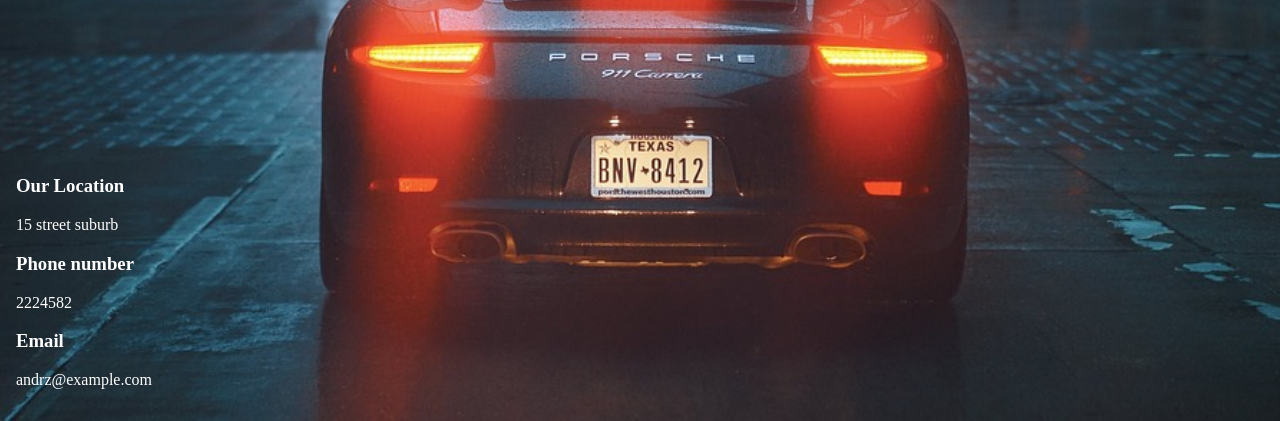
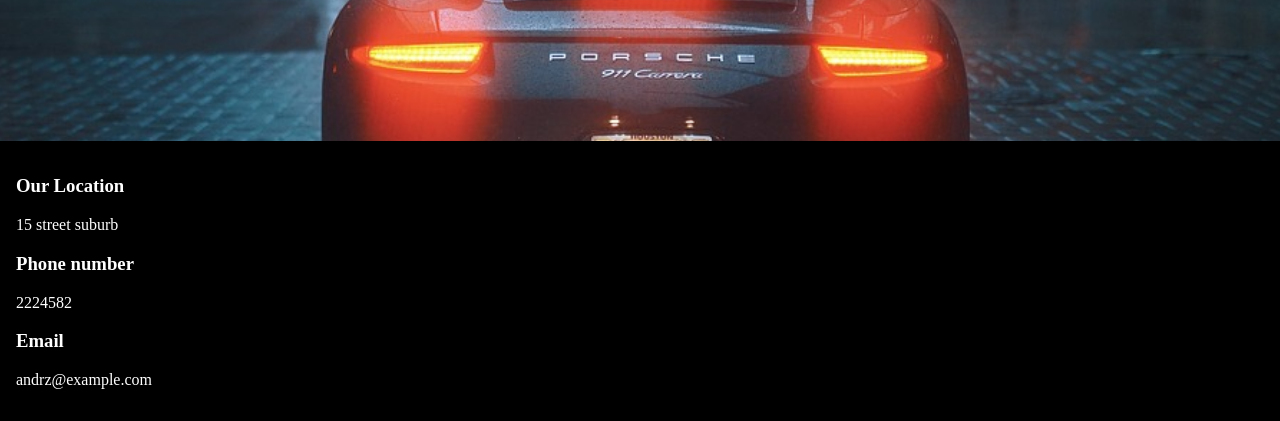
Before and after one commit to andrz-zack/Proyecto_frontend, a plain HTML site: page index.html in a window 1280 px wide. Shown: the part 379-800 px from the top of the page. Drawn offline with Linux system fonts and the light colour scheme.

Commit message:
Agregando un div para envolverlo wrap a footer

```diff
--- a/css/styles.css
+++ b/css/styles.css
@@ -42,10 +42,11 @@ a {
     width: 100%;
     margin: 0 auto;
     padding: 1rem;
+    max-width: var(--max-width);
 }
 
 .header {
-    max-width: var(--max-width);
+
     display: flex;
     justify-content: space-between;
     align-items: center;
@@ -80,7 +81,7 @@ a {
 
 
 .content {
-    max-width: var(--max-width);
+
     flex-grow: 1;
     display: flex;
     flex-direction: column;
@@ -101,3 +102,10 @@ a {
 }
 
 /* footer */
+.footer-wrapper {
+    background-color: #000;
+}
+
+.footer {
+
+}
--- a/index.html
+++ b/index.html
@@ -51,7 +51,7 @@
     </article>
 
                          <!-- footer -->
-
+    <div class="footer-wrapper">
     <footer class="footer">
         <!-- primera seccion -->
         <section class="footer__widget">
@@ -69,6 +69,7 @@
             <p class="footer__widget__title">andrz@example.com</p>
         </section>
     </footer>
+</div>
 
 
     </main>
```
